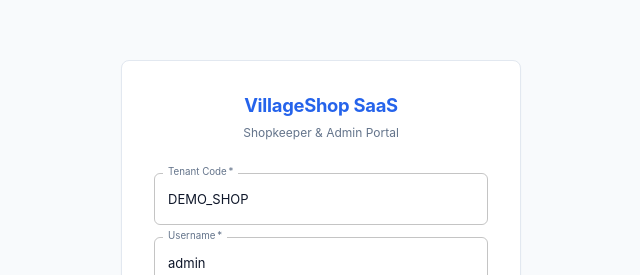
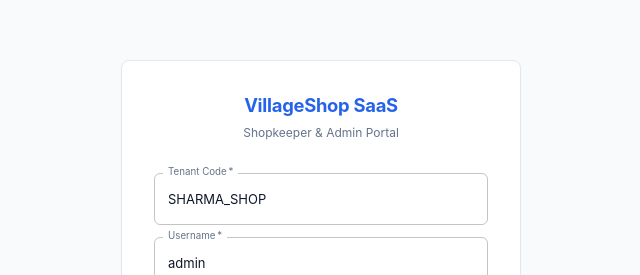
Before and after one commit to arunkrana5/POSAdminPanel, a React (Vite) app: page /login in a window 1280 px wide. Shown: the part 143-418 px from the top of the page, without its empty margins (319-959 px from the left). Built offline with nearby package versions, Linux system fonts and the light colour scheme.

Commit message:
Default login tenant code set to SHARMA_SHOP for instant admin access

```diff
--- a/src/pages/Login.tsx
+++ b/src/pages/Login.tsx
@@ -6,7 +6,7 @@ import { PostResponse, TokenResponse } from '../types/api';
 import { useNavigate } from 'react-router-dom';
 
 export const Login: React.FC = () => {
-  const [tenantCode, setTenantCode] = useState('DEMO_SHOP');
+  const [tenantCode, setTenantCode] = useState('SHARMA_SHOP');
   const [username, setUsername] = useState('admin');
   const [password, setPassword] = useState('admin123');
   const [error, setError] = useState('');
```
